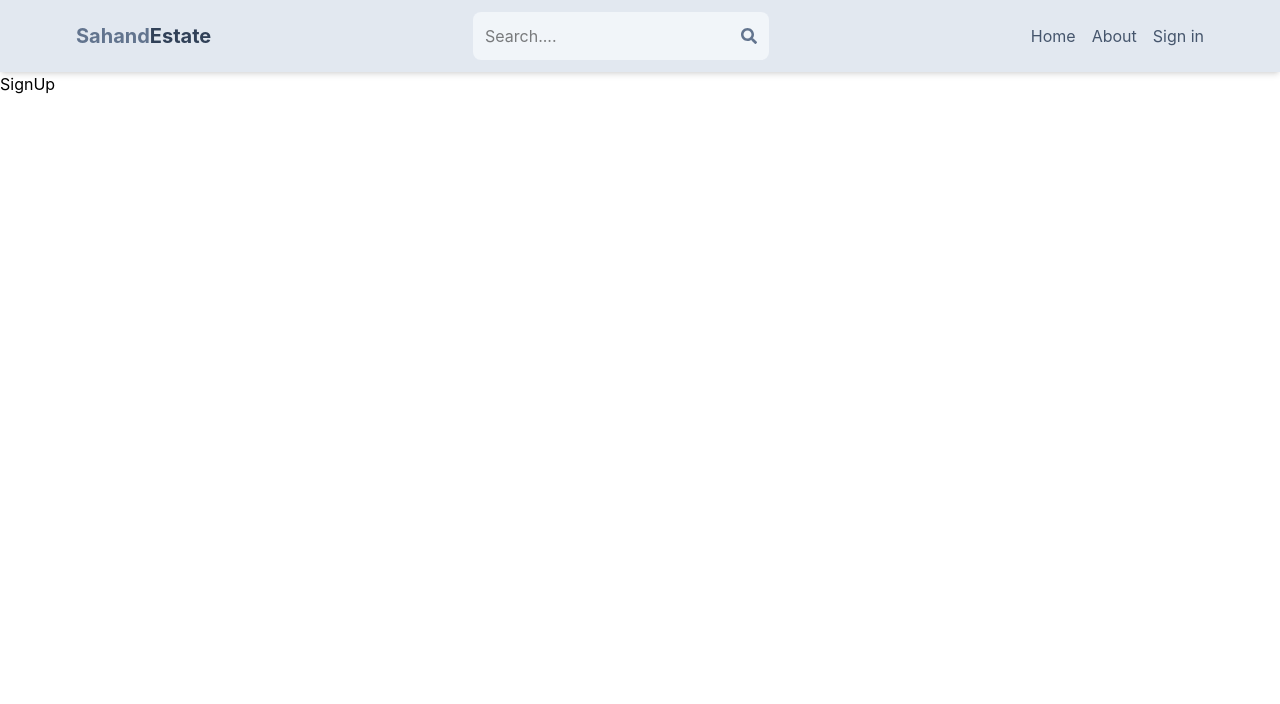
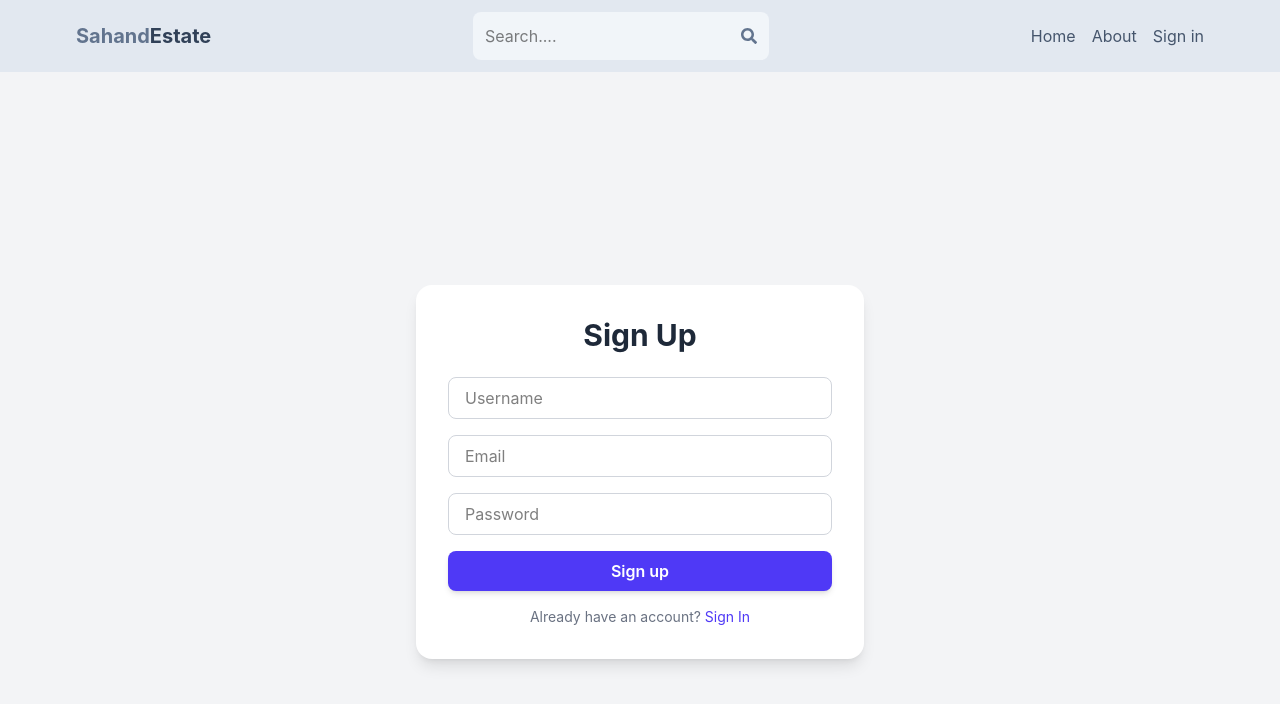
Before and after one commit to mfaisal909/mernstack1, a React (Vite) app: page /sign-up in a window 1280 px wide. Shown: the top 704 px of the page. Built offline with nearby package versions, Linux system fonts and the light colour scheme.

Commit message:
complete sign up

```diff
--- a/src/index.css
+++ b/src/index.css
@@ -1 +1,5 @@
 @import "tailwindcss";
+
+body{
+    background-color: rgb(241,245,241);
+}
--- a/src/pages/SignUp.jsx
+++ b/src/pages/SignUp.jsx
@@ -1,7 +1,95 @@
-import React from 'react'
+import { useState } from 'react';
+import {Link,useNavigate} from 'react-router-dom'
+export default function SignUp() {
+  const [formData,setFormData]=useState({})
+  const [error,setError]=useState(null)
+  const [loading,setLoading]=useState(false)
+  const navigate=useNavigate()
+  const handleChange=(e)=>{
+  setFormData({
+    ...formData,
+    [e.target.id]:e.target.value,
+  })
+  }
+  const handleSubmit=async(e)=>{
+    e.preventDefault();
+    try {
 
-export default function SignUp() {
-  return (
-    <div>SignUp</div>
-  )
+   setLoading(true)
+    const res=await fetch('/api/auth/signup',{
+      method:'POST',
+      headers:{
+        'Content-Type':'application/json',
+      },
+      body:JSON.stringify(formData)
+    });
+    const data=await res.json();
+    console.log(data)
+    if(data.success===false){
+      setError(data.message);
+      setLoading(false);
+      return;
+    }
+    setLoading(false)
+    setError(null)
+    navigate('/sign-in')
+    } catch (error) {
+      setLoading(false)
+      setError(error.message)
+    }
+  }
+  console.log(formData)
+    return (
+    <div className="min-h-screen flex items-center justify-center bg-gray-100">
+      <div className="bg-white p-8 rounded-2xl shadow-lg w-full max-w-md">
+        <h1 className="text-3xl font-bold text-center text-gray-800 mb-6">
+          Sign Up
+        </h1>
+
+        <form onSubmit={handleSubmit} className="space-y-4">
+          <input
+            onChange={handleChange}
+            type="text"
+            placeholder="Username"
+            id="username"
+            className="w-full px-4 py-2 border border-gray-300 rounded-lg focus:outline-none focus:ring-2 focus:ring-indigo-500 focus:border-indigo-500 transition duration-200"
+          />
+
+          <input
+            onChange={handleChange}
+            type="email"
+            placeholder="Email"
+            id="email"
+            className="w-full px-4 py-2 border border-gray-300 rounded-lg focus:outline-none focus:ring-2 focus:ring-indigo-500 focus:border-indigo-500 transition duration-200"
+          />
+
+          <input
+            onChange={handleChange}
+            type="password"
+            placeholder="Password"
+            id="password"
+            className="w-full px-4 py-2 border border-gray-300 rounded-lg focus:outline-none focus:ring-2 focus:ring-indigo-500 focus:border-indigo-500 transition duration-200"
+          />
+
+          <button
+            disabled={loading}
+            type="submit"
+            className="w-full bg-indigo-600 text-white py-2 rounded-lg font-semibold hover:bg-indigo-700 transition duration-300 shadow-md"
+          >
+            {loading?'Loading...':'Sign up'}
+          </button>
+        </form>
+
+        <p className="text-sm text-gray-500 text-center mt-4">
+          Already have an account?{" "}
+          <Link to={"/sign-in"}>
+          <span className="text-indigo-600 hover:underline cursor-pointer">
+            Sign In
+          </span>
+          </Link>
+        </p>
+      </div>
+      {error&&<p className='text-red-700 mt-5'>{error}</p>}
+    </div>
+  );
 }
--- a/vite.config.js
+++ b/vite.config.js
@@ -5,6 +5,14 @@ import tailwindcss from '@tailwindcss/vite'
 
 // https://vite.dev/config/
 export default defineConfig({
+  server:{
+    proxy:{
+      '/api':{
+        target:'http://localhost:3000',
+        secure:false,
+      },
+    },
+  },
   plugins: [
     react(),
     tailwindcss(),
```
